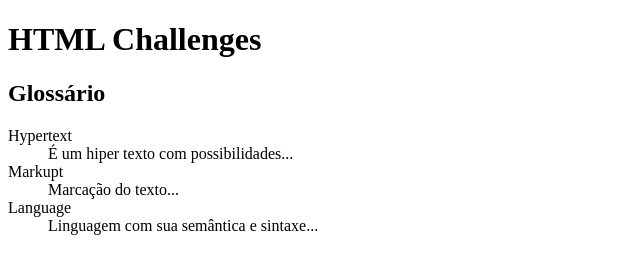
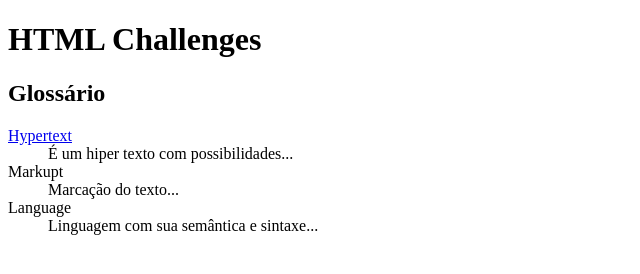
Before and after one commit to douglasabnovato/html-challenges, a plain HTML site: page index.html in a window 1280 px wide. Shown: the full height of the page, 0-640 px from the left. Drawn offline with Linux system fonts and the light colour scheme.

```diff
--- a/index.html
+++ b/index.html
@@ -12,7 +12,13 @@
     <h2>Glossário</h2>
 
     <dl>
-            <dt>Hypertext</dt>
+      <dt>
+        <a
+          target="_blank"
+          href="https://developer.mozilla.org/pt-BR/docs/Web/HTML/Element"
+        >
+        Hypertext</a>
+      </dt>
       <dd>É um hiper texto com possibilidades...</dd>
       <dt>Markupt</dt>
       <dd>Marcação do texto...</dd>
```
Also changed, not shown: 1 other file. Lines whose indentation alone changed are shown as unchanged.
